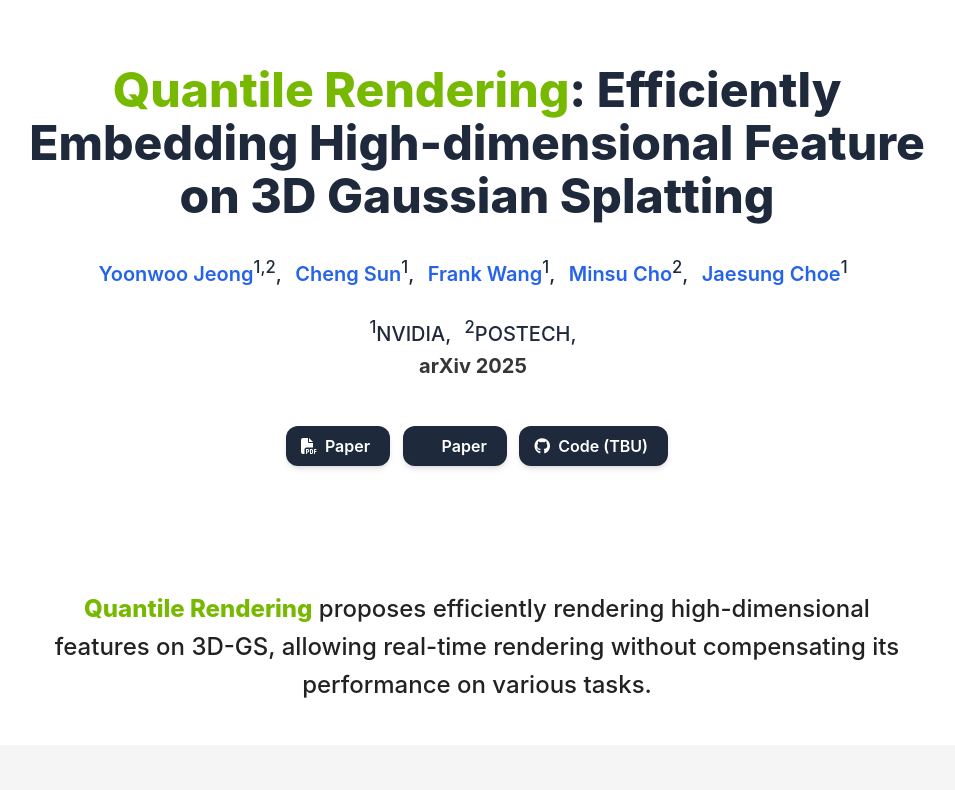
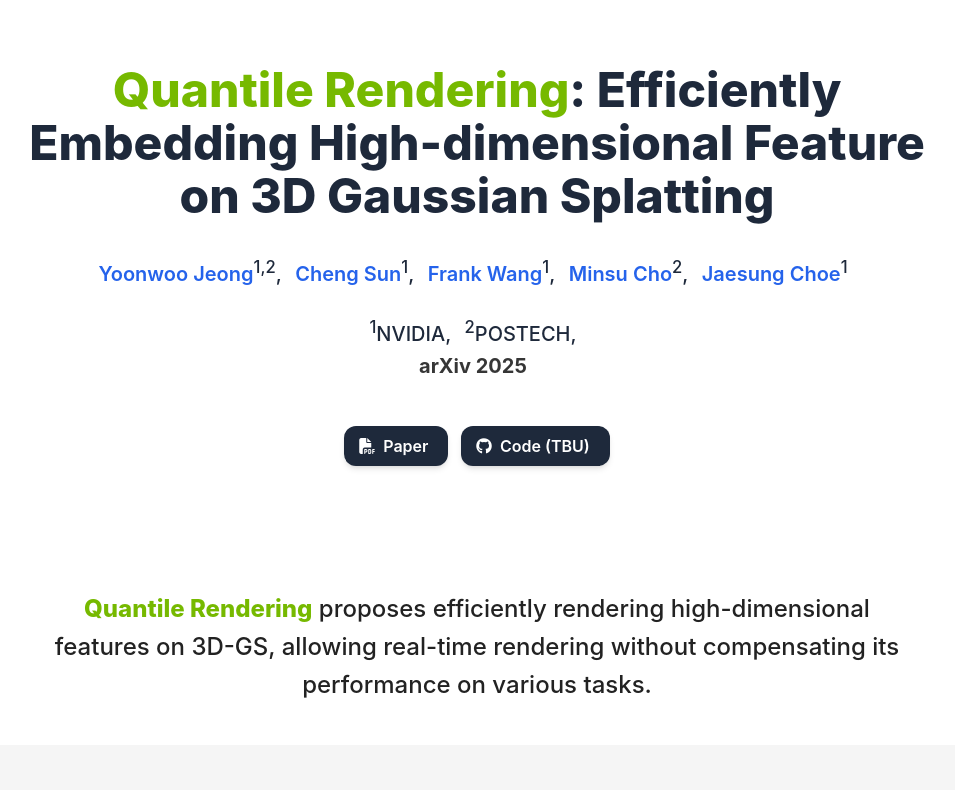
Before and after one commit to jaesung-choe/jaesung-choe.github.io, a plain HTML site: page qrender/index.html in a window 1280 px wide. Shown: the top 790 px of the page, without its empty margins (163-1118 px from the left). Drawn offline with nearby package versions, Linux system fonts and the light colour scheme; some icons are missing; a web font is replaced by a local one.

Commit message:
fix minor

```diff
--- a/qrender/index.html
+++ b/qrender/index.html
@@ -146,15 +146,8 @@
           <div class="column has-text-centered">
             <div class="publication-links">
               <span class="link-block">
-                <a href="https://arxiv.org/pdf/2512.20927.pdf" target="_blank" class="external-link button is-normal is-rounded is-dark">
+                <a href="https://arxiv.org/abs/2512.20927" target="_blank" class="external-link button is-normal is-rounded is-dark">
                   <span class="icon"><i class="fas fa-file-pdf"></i></span>
-                  <span>Paper</span>
-                </a>
-              </span>
-
-              <span class="link-block">
-                <a href="https://arxiv.org/abs/2512.20927" target="_blank" class="external-link button is-normal is-rounded is-dark">
-                  <span class="icon"><i class="ai ai-arxiv"></i></span>
                   <span>Paper</span>
                 </a>
               </span>
```
Also changed, not shown: index.html (+1 -0 lines).
